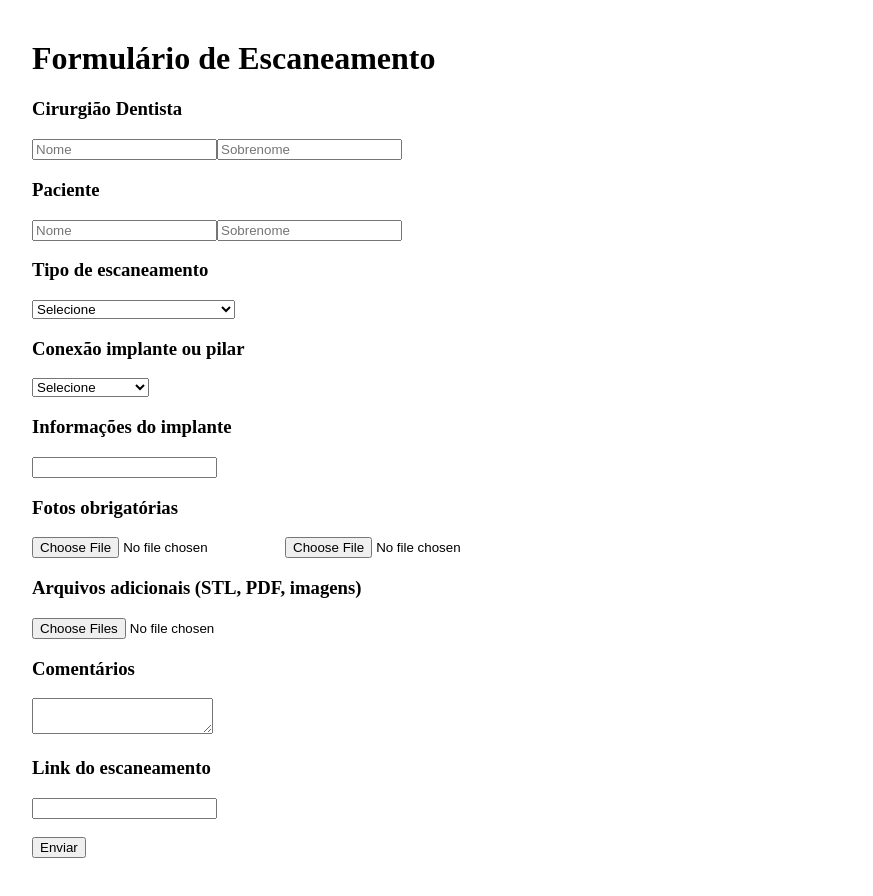
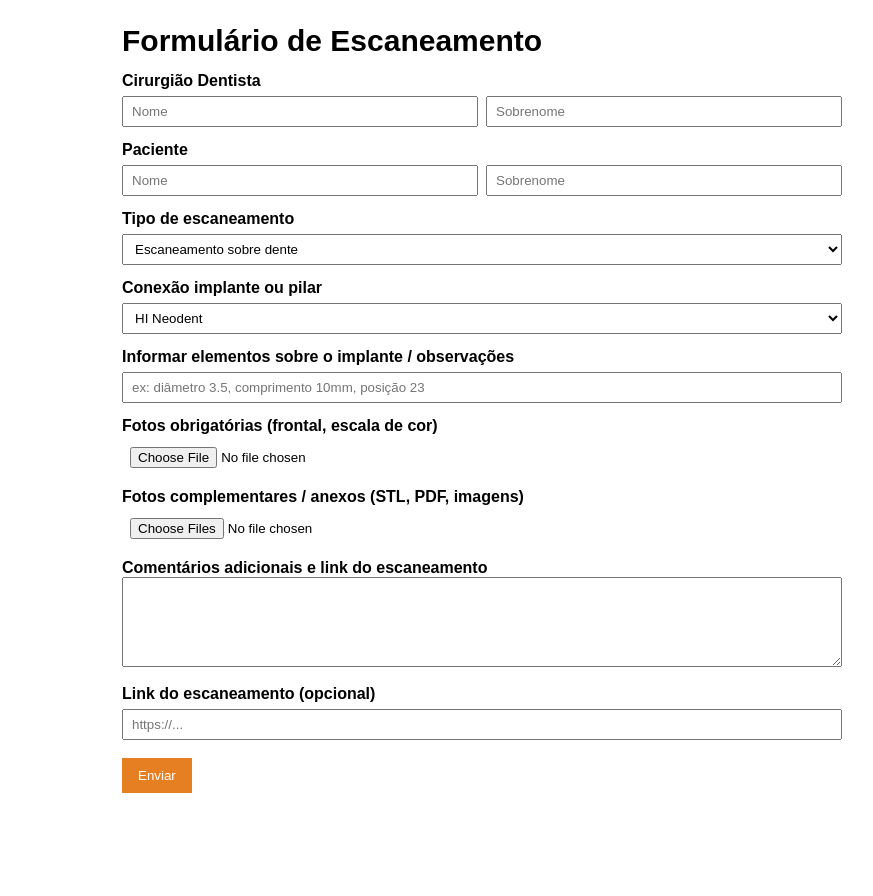
Before and after one commit to Smiletech3D/scan-smiletech, a Next.js app: page /new-scan in a window 1280 px wide. Shown: the whole page, without its empty margins (158-1031 px from the left). After the commit the page ends 817 px from the top, so only its background shows below. Built offline with nearby package versions, Linux system fonts and the light colour scheme.

Commit message:
Update new-scan.jsx

```diff
--- a/pages/new-scan.jsx
+++ b/pages/new-scan.jsx
@@ -1,88 +1,135 @@
 // pages/new-scan.jsx
-import { useState } from "react";
+import React, { useState } from "react";
 
 export default function NewScan() {
-  const [status, setStatus] = useState("");
+  const [sending, setSending] = useState(false);
+  const [message, setMessage] = useState("");
+  const [formDataState, setFormDataState] = useState({});
+
+  const TIPOS = [
+    "Escaneamento sobre dente",
+    "Escaneamento de arco completo",
+    "Escaneamento arcada superior",
+    "Escaneamento arcada inferior",
+    "Escaneamento parcial (quadrante)",
+    "Escaneamento de modelo",
+    "Escaneamento de prótese",
+    "Escaneamento para planejamento cirúrgico",
+    "Outro"
+  ];
+
+  const CONEXOES = [
+    "HI Neodent",
+    "HE Neodent",
+    "Neodent Pilar custom",
+    "Straumann (Internal)",
+    "Straumann (External)",
+    "Nobel Active",
+    "Nobel Replace",
+    "Astra Tech",
+    "Ankylos",
+    "Camlog",
+    "Zimmer",
+    "Hexagonal externo",
+    "Hexagonal interno",
+    "Morse Taper",
+    "Conexão cônica generic",
+    "Pilar de cicatrização",
+    "Pilar anatômico",
+    "Outro"
+  ];
+
+  function onInput(e) {
+    setFormDataState({ ...formDataState, [e.target.name]: e.target.value });
+  }
 
   async function handleSubmit(e) {
     e.preventDefault();
-    setStatus("Enviando...");
+    setMessage("");
+    setSending(true);
 
-    const formData = new FormData(e.target);
+    const formEl = e.currentTarget;
+    const fd = new FormData(formEl);
 
     try {
       const res = await fetch("/api/send-scan", {
         method: "POST",
-        body: formData,
+        body: fd,
       });
 
-      const text = await res.text(); // ⚠️ NÃO JSON
+      const json = await res.json();
+      if (!res.ok) throw new Error(json?.error || "Erro desconhecido");
 
-      if (!res.ok) {
-        console.error(text);
-        setStatus("Erro ao enviar formulário");
-        return;
-      }
-
-      setStatus("Formulário enviado com sucesso!");
-      e.target.reset();
+      setMessage("Enviado com sucesso ✅");
+      formEl.reset();
     } catch (err) {
-      console.error(err);
-      setStatus("Erro de rede ao enviar");
+      setMessage("Erro: " + (err.message || String(err)));
+    } finally {
+      setSending(false);
     }
   }
 
+  // estilo simples inline (basta colar, pode melhorar depois)
+  const style = {
+    container: { maxWidth: 720, margin: "24px auto", fontFamily: "Arial, serif", padding: "0 16px" },
+    heading: { fontSize: 30, marginBottom: 8 },
+    label: { display: "block", marginTop: 14, fontWeight: 700 },
+    input: { width: "100%", padding: "6px 8px", marginTop: 6, boxSizing: "border-box" },
+    twoCols: { display: "flex", gap: 8 },
+    smallInput: { flex: 1 },
+    button: { marginTop: 18, background: "#e67e22", color: "#fff", border: "none", padding: "10px 16px", cursor: "pointer" },
+    textarea: { width: "100%", minHeight: 90, padding: 8, boxSizing: "border-box" },
+    note: { marginTop: 12, color: "#b00" }
+  };
+
   return (
-    <div style={{ maxWidth: 900, margin: "40px auto", fontFamily: "serif" }}>
-      <h1>Formulário de Escaneamento</h1>
+    <div style={style.container}>
+      <h1 style={style.heading}>Formulário de Escaneamento</h1>
 
-      <form onSubmit={handleSubmit} encType="multipart/form-data">
-        <h3>Cirurgião Dentista</h3>
-        <input name="cirurgiao_nome" placeholder="Nome" required />
-        <input name="cirurgiao_sobrenome" placeholder="Sobrenome" required />
+      <form onSubmit={handleSubmit} encType="multipart/form-data" id="scanForm">
+        <label style={style.label}>Cirurgião Dentista</label>
+        <div style={style.twoCols}>
+          <input style={{...style.input, ...style.smallInput}} name="cirurgia_nome" placeholder="Nome" onChange={onInput} />
+          <input style={{...style.input, ...style.smallInput}} name="cirurgia_sobrenome" placeholder="Sobrenome" onChange={onInput} />
+        </div>
 
-        <h3>Paciente</h3>
-        <input name="paciente_nome" placeholder="Nome" required />
-        <input name="paciente_sobrenome" placeholder="Sobrenome" required />
+        <label style={style.label}>Paciente</label>
+        <div style={style.twoCols}>
+          <input style={{...style.input, ...style.smallInput}} name="paciente_nome" placeholder="Nome" onChange={onInput} />
+          <input style={{...style.input, ...style.smallInput}} name="paciente_sobrenome" placeholder="Sobrenome" onChange={onInput} />
+        </div>
 
-        <h3>Tipo de escaneamento</h3>
-        <select name="tipo_escaneamento" required>
-          <option value="">Selecione</option>
-          <option value="Escaneamento sobre dente">Escaneamento sobre dente</option>
-          <option value="Escaneamento sobre implante">Escaneamento sobre implante</option>
-          <option value="Escaneamento de modelo">Escaneamento de modelo</option>
+        <label style={style.label}>Tipo de escaneamento</label>
+        <select name="tipo" style={style.input} defaultValue={TIPOS[0]} onChange={onInput}>
+          {TIPOS.map(t => <option key={t} value={t}>{t}</option>)}
         </select>
 
-        <h3>Conexão implante ou pilar</h3>
-        <select name="conexao_implante" required>
-          <option value="">Selecione</option>
-          <option value="HE 5.0 Neodent">HE 5.0 Neodent</option>
-          <option value="HI Neodent">HI Neodent</option>
-          <option value="Cone Morse">Cone Morse</option>
-          <option value="Outro">Outro</option>
+        <label style={style.label}>Conexão implante ou pilar</label>
+        <select name="conexao" style={style.input} defaultValue={CONEXOES[0]} onChange={onInput}>
+          {CONEXOES.map(c => <option key={c} value={c}>{c}</option>)}
         </select>
 
-        <h3>Informações do implante</h3>
-        <input name="implante_info" />
+        <label style={style.label}>Informar elementos sobre o implante / observações</label>
+        <input name="implante_info" style={style.input} onChange={onInput} placeholder="ex: diâmetro 3.5, comprimento 10mm, posição 23" />
 
-        <h3>Fotos obrigatórias</h3>
-        <input type="file" name="foto_frontal" required />
-        <input type="file" name="foto_escala" required />
+        <label style={style.label}>Fotos obrigatórias (frontal, escala de cor)</label>
+        <input style={style.input} name="foto_frontal" type="file" accept="image/*" required />
 
-        <h3>Arquivos adicionais (STL, PDF, imagens)</h3>
-        <input type="file" name="arquivos" multiple />
+        <label style={style.label}>Fotos complementares / anexos (STL, PDF, imagens)</label>
+        <input style={style.input} name="arquivos" type="file" multiple />
 
-        <h3>Comentários</h3>
-        <textarea name="comentarios" />
+        <label style={style.label}>Comentários adicionais e link do escaneamento</label>
+        <textarea name="comentarios" style={style.textarea} onChange={onInput} />
 
-        <h3>Link do escaneamento</h3>
-        <input name="link_escaneamento" type="url" />
+        <label style={style.label}>Link do escaneamento (opcional)</label>
+        <input style={style.input} name="link" placeholder="https://..." onChange={onInput} />
 
-        <br /><br />
-        <button type="submit">Enviar</button>
+        <button style={style.button} type="submit" disabled={sending}>
+          {sending ? "Enviando..." : "Enviar"}
+        </button>
+
+        {message && <div style={style.note}>{message}</div>}
       </form>
-
-      <p>{status}</p>
     </div>
   );
 }
```
